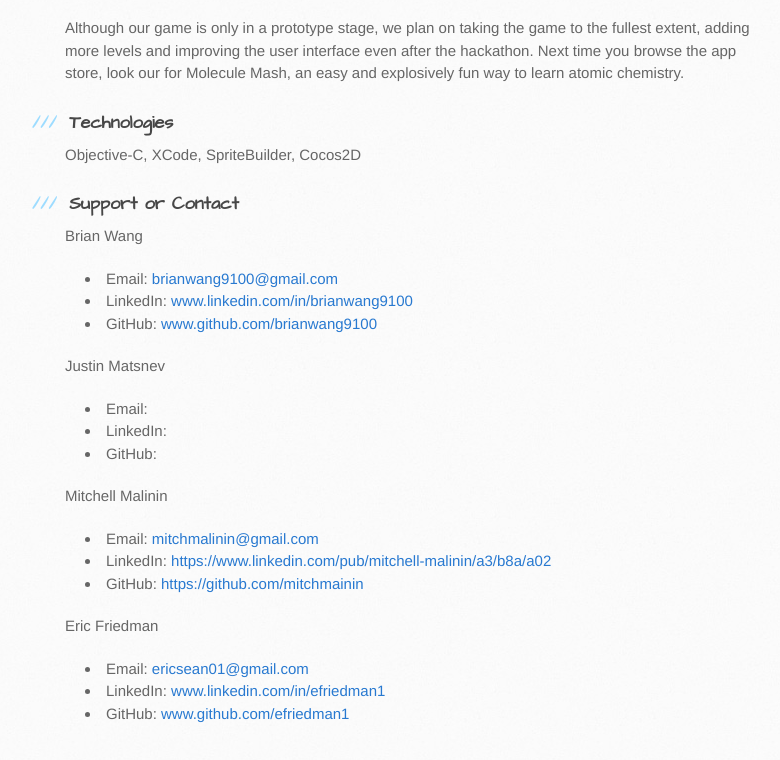
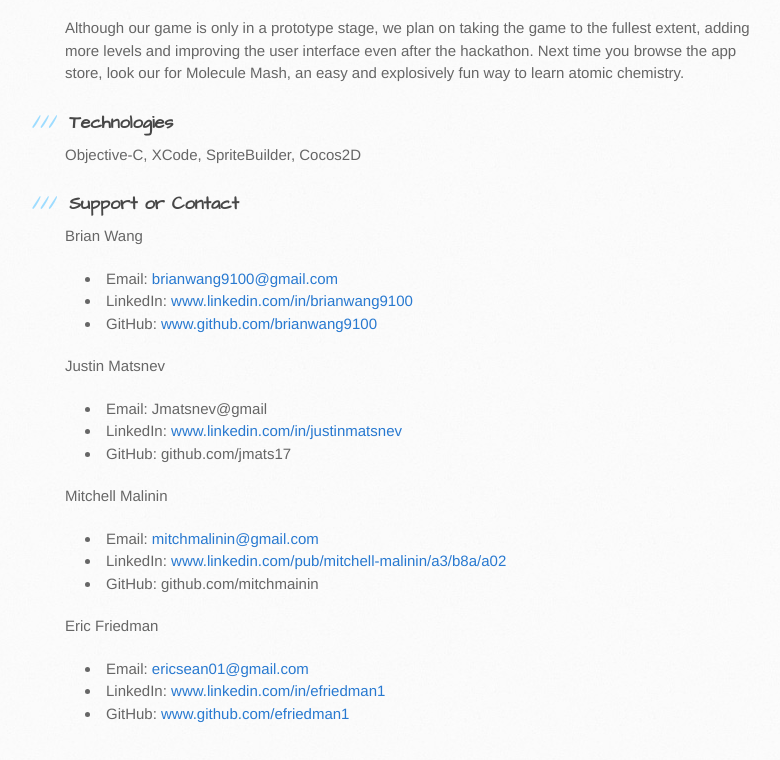
Before and after one commit to brianwang9100/Molecule-Mash, a plain HTML site: page index.html in a window 1280 px wide. Shown: the part 2234-2994 px from the top of the page, without its empty margins (105-885 px from the left). Drawn offline with Linux system fonts and the light colour scheme.

```diff
--- a/index.html
+++ b/index.html
@@ -87,9 +87,10 @@
 <p>Justin Matsnev</p>
 
 <ul>
-<li>Email:</li>
-<li>LinkedIn:</li>
-<li>GitHub:</li>
+<li>Email: Jmatsnev@gmail </li>
+<li>LinkedIn: <a href="http://www.linkedin.com/in/justinmatsnev">www.linkedin.com/in/justinmatsnev</a>
+</li>
+<li>GitHub: github.com/jmats17</li>
 </ul>
 
 <p>Mitchell Malinin</p>
@@ -97,10 +98,9 @@
 <ul>
 <li>Email: <a href="mailto:mitchmalinin@gmail.com">mitchmalinin@gmail.com</a>
 </li>
-<li>LinkedIn: <a href="https://www.linkedin.com/pub/mitchell-malinin/a3/b8a/a02">https://www.linkedin.com/pub/mitchell-malinin/a3/b8a/a02</a>
+<li>LinkedIn: <a href="http://www.linkedin.com/pub/mitchell-malinin/a3/b8a/a02">www.linkedin.com/pub/mitchell-malinin/a3/b8a/a02</a>
 </li>
-<li>GitHub: <a href="https://github.com/mitchmainin">https://github.com/mitchmainin</a>
-</li>
+<li>GitHub: github.com/mitchmainin</li>
 </ul>
 
 <p>Eric Friedman</p>
```
Also changed, not shown: params.json (+1 -1 lines).
